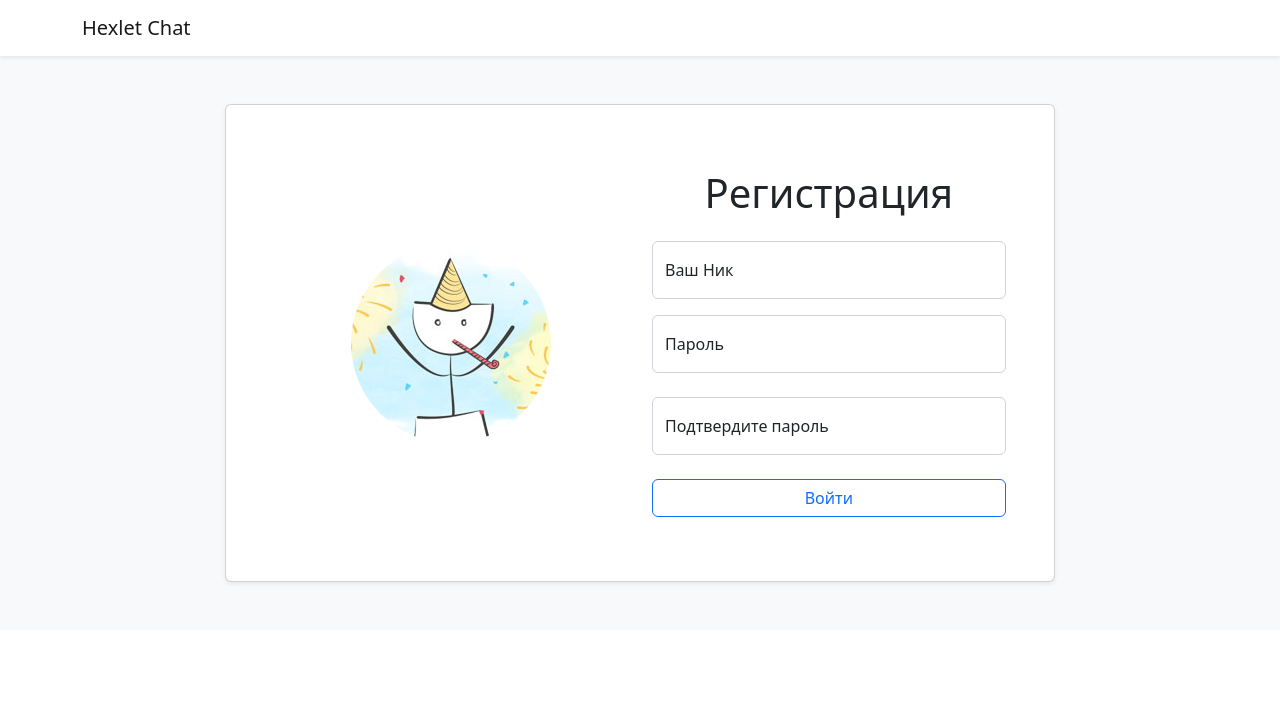
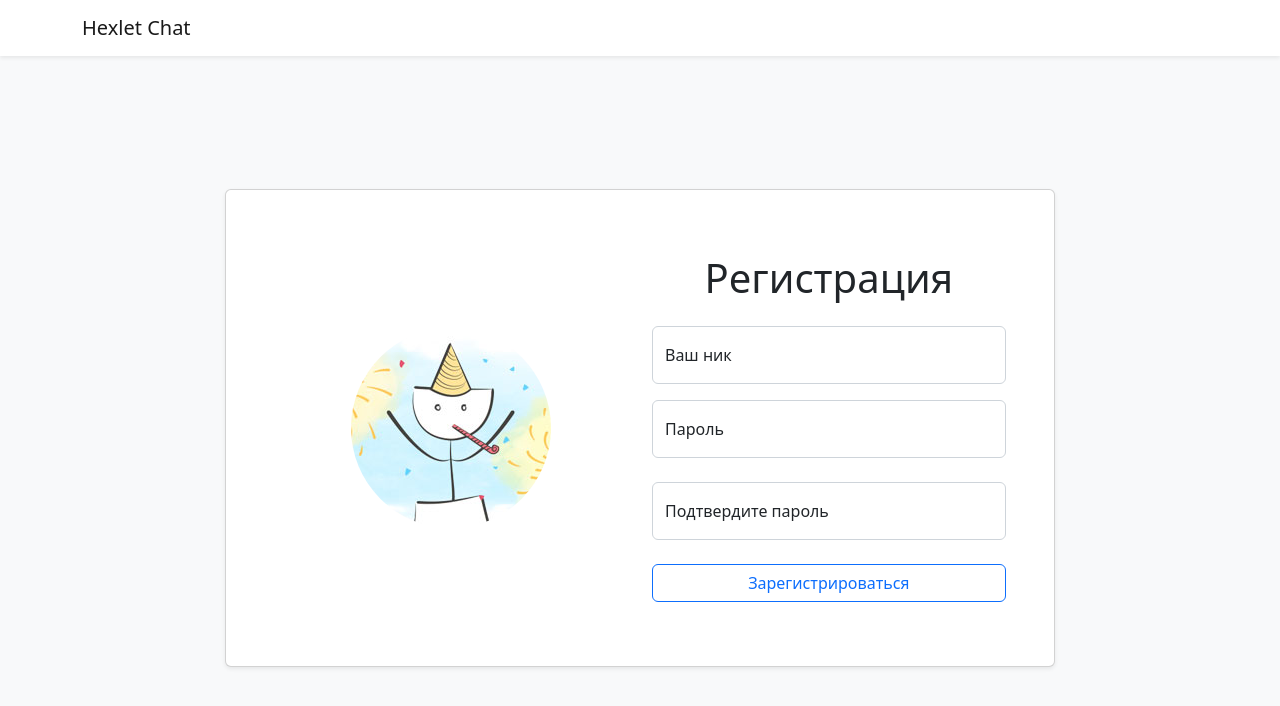
Before and after one commit to ivan-fedoroff/frontend-project-lvl4, a React (Create React App) app in the folder frontend/: page /signup in a window 1280 px wide. Shown: the top 706 px of the page. Built offline with nearby package versions, Linux system fonts and the light colour scheme; no server answers.

Commit message:
add i18next

```diff
--- a/frontend/package.json
+++ b/frontend/package.json
@@ -11,9 +11,11 @@
     "axios": "^1.3.4",
     "bootstrap": "^5.2.3",
     "formik": "^2.2.9",
+    "i18next": "^22.4.14",
     "react": "^18.2.0",
     "react-bootstrap": "^2.7.2",
     "react-dom": "^18.2.0",
+    "react-i18next": "^12.2.0",
     "react-redux": "^8.0.5",
     "react-router-dom": "^6.8.2",
     "react-scripts": "5.0.1",
--- a/frontend/src/App.js
+++ b/frontend/src/App.js
@@ -1,8 +1,9 @@
 /* eslint-disable functional/no-expression-statements, consistent-return */
 
 import './App.css';
-import React, { useState, useMemo } from 'react';
+import React, { useState, useEffect, useMemo } from 'react';
 import { BrowserRouter, Routes, Route } from 'react-router-dom';
+
 import AuthContext from './Components/AuthContext';
 import NotFound from './Components/NotFound';
 import MainPage from './Components/MainPage';
@@ -20,6 +21,17 @@ const AuthProvider = ({ children }) => {
     setLoggedIn(false);
   };
 
+  useEffect(() => {
+    document.body.classList.add(
+      'h-100',
+      'bg-light',
+    );
+    const html = document.querySelector('html');
+    html.classList.add('h-100');
+    const root = document.getElementById('root');
+    root.classList.add('h-100');
+  });
+
   return (
     <AuthContext.Provider value={useMemo(() => ({ loggedIn, logIn, logOut }), [loggedIn])}>
       {children}
@@ -30,7 +42,7 @@ const AuthProvider = ({ children }) => {
 const App = () => (
   <AuthProvider>
     <BrowserRouter>
-      <div className="h-100 bg-light">
+      <div className="h-100">
         <Routes>
           <Route path="/" element={<Layout />}>
             <Route index element={<MainPage />} />
--- a/frontend/src/Components/AuthForm.jsx
+++ b/frontend/src/Components/AuthForm.jsx
@@ -5,6 +5,8 @@ import React, { useState } from 'react';
 import { useFormik } from 'formik';
 import { Button, Form, FloatingLabel } from 'react-bootstrap';
 import { useNavigate } from 'react-router-dom';
+import { useTranslation } from 'react-i18next';
+
 import useAuth from './useAuth';
 import routes from '../utils/routes';
 
@@ -13,6 +15,7 @@ const AuthForm = () => {
   const [errorText, setErrorText] = useState('');
   const navigate = useNavigate();
   const auth = useAuth();
+  const { t } = useTranslation();
 
   const formik = useFormik({
     initialValues: {
@@ -37,7 +40,7 @@ const AuthForm = () => {
         formik.setSubmitting(false);
         if (e.isAxiosError && e.response.status === 401) {
           setAuthFailed(true);
-          setErrorText('the username or password is incorrect');
+          setErrorText(t('feedback.errorAuth'));
           return errorText;
         }
         setErrorText(e.message);
@@ -47,16 +50,16 @@ const AuthForm = () => {
 
   return (
     <Form className="col-12 col-md-6 mt-3 mt-mb-0" onSubmit={formik.handleSubmit}>
-      <h1 className="text-center mb-4">Войти</h1>
+      <h1 className="text-center mb-4">{t('main.signin')}</h1>
       <fieldset disabled={formik.isSubmitting}>
         <FloatingLabel
           controlId="username"
-          label="Ваш Ник"
+          label={t('forms.username')}
           className="mb-3"
         >
           <Form.Control
             type="text"
-            placeholder="Ваш Ник"
+            placeholder={t('forms.username')}
             isInvalid={authFailed}
             required
             onChange={formik.handleChange}
@@ -66,12 +69,12 @@ const AuthForm = () => {
 
         <FloatingLabel
           controlId="password"
-          label="Пароль"
+          label={t('forms.password')}
           className="mb-4"
         >
           <Form.Control
             type="password"
-            placeholder="Пароль"
+            placeholder={t('forms.password')}
             isInvalid={authFailed}
             required
             onChange={formik.handleChange}
@@ -79,7 +82,7 @@ const AuthForm = () => {
           />
           <Form.Control.Feedback type="invalid">{errorText}</Form.Control.Feedback>
         </FloatingLabel>
-        <Button variant="outline-primary" className="w-100 mb-3" type="submit">Войти</Button>
+        <Button variant="outline-primary" className="w-100 mb-3" type="submit">{t('buttons.signin')}</Button>
       </fieldset>
     </Form>
   );
--- a/frontend/src/Components/AuthPage.jsx
+++ b/frontend/src/Components/AuthPage.jsx
@@ -2,10 +2,15 @@ import { Link, Outlet } from 'react-router-dom';
 import {
   Container, Row, Col, Card,
 } from 'react-bootstrap';
+import { useTranslation } from 'react-i18next';
+
 import AuthForm from './AuthForm';
 import enterLogo from '../images/authPageLogo.jpeg';
 
-const AuthPage = () => (
+const AuthPage = () => {
+  const { t } = useTranslation();
+
+  return (
     <>
       <Container fluid className="h-100 py-5">
         <Row className="justify-content-center align-content-center h-100">
@@ -19,8 +24,8 @@ const AuthPage = () => (
               </Card.Body>
               <Card.Footer className="p-4">
                 <div className="text-center">
-                <span>Нет аккаунта? </span>
-                <Link to="/signup">Регистрация</Link>
+                  <span>{t('main.footer')}</span>
+                  <Link to="/signup">{t('main.signup')}</Link>
                 </div>
               </Card.Footer>
             </Card>
@@ -29,7 +34,7 @@ const AuthPage = () => (
       </Container>
       <Outlet />
     </>
-
   );
+};
 
 export default AuthPage;
--- a/frontend/src/Components/Chat.jsx
+++ b/frontend/src/Components/Chat.jsx
@@ -5,6 +5,8 @@ import axios from 'axios';
 import React, { useEffect, useState } from 'react';
 import { useSelector, useDispatch } from 'react-redux';
 import { Container, Row, Col } from 'react-bootstrap';
+import { useTranslation } from 'react-i18next';
+
 import socket from '../utils/socket';
 import routes from '../utils/routes';
 import MessageForm from './MessageForm';
@@ -17,6 +19,7 @@ import { actions as messagesActions, selectors as msgsSelectors } from '../slice
 import { actions as channelsActions, selectors as channelsSelectors } from '../slices/channelsSlice';
 
 const Chat = () => {
+  const { t } = useTranslation();
   const [curChannelId, setCurChannelId] = useState(null);
   const currentChannel = useSelector((state) => channelsSelectors.selectById(state, curChannelId));
   const chatHeader = currentChannel ? currentChannel.name : 'default';
@@ -65,7 +68,7 @@ const Chat = () => {
       <Row className="h-100 bg-white flex-md-row">
         <Col md="2" className="col-4 border-end px-0 bg-light flex-column h-100 d-flex">
           <div className="d-flex mt-1 justify-content-between mb-2 ps-4 pe-2 p-4">
-            <b>Каналы</b>
+            <b>{t('main.channels')}</b>
             <button className="p-o text-primary btn btn-group-vertical" type="button" onClick={() => showModal('adding')}>
               <svg xmlns="http://www.w3.org/2000/svg" viewBox="0 0 16 16" width="20" height="20" fill="currentColor">
                 <path d="M14 1a1 1 0 0 1 1 1v12a1 1 0 0 1-1 1H2a1 1 0 0 1-1-1V2a1 1 0 0 1 1-1h12zM2 0a2 2 0 0 0-2 2v12a2 2 0 0 0 2 2h12a2 2 0 0 0 2-2V2a2 2 0 0 0-2-2H2z" />
@@ -91,8 +94,7 @@ const Chat = () => {
                 </b>
               </p>
               <span className="text-muted">
-                {curChannelMsgs.length}
-                &nbsp;сообщений
+                {t('chatHeaderMsgs.msg', { count: curChannelMsgs.length })}
               </span>
             </div>
             <Messages curChannelId={curChannelId} />
--- a/frontend/src/Components/Layout.jsx
+++ b/frontend/src/Components/Layout.jsx
@@ -3,11 +3,13 @@
 import React from 'react';
 import { Link, Outlet, useNavigate } from 'react-router-dom';
 import { Button } from 'react-bootstrap';
+import { useTranslation } from 'react-i18next';
 import useAuth from './useAuth';
 
 const Layout = () => {
   const auth = useAuth();
   const navigate = useNavigate();
+  const { t } = useTranslation();
 
   const handleClick = () => {
     auth.logOut();
@@ -19,7 +21,7 @@ const Layout = () => {
       <nav className="shadow-sm navbar navbar-expand-lg navbar-light bg-white">
         <div className="container">
           <Link className="navbar-brand" to="/">Hexlet Chat</Link>
-          {auth.loggedIn ? <Button variant="primary" onClick={handleClick}>Выйти</Button> : null}
+          {auth.loggedIn ? <Button variant="primary" onClick={handleClick}>{t('buttons.logout')}</Button> : null}
         </div>
       </nav>
       <Outlet />
--- a/frontend/src/Components/MessageForm.jsx
+++ b/frontend/src/Components/MessageForm.jsx
@@ -4,6 +4,7 @@ functional/no-conditional-statements, consistent-return */
 import React, { useState, useRef, useEffect } from 'react';
 import { useFormik } from 'formik';
 import { Form, InputGroup } from 'react-bootstrap';
+import { useTranslation } from 'react-i18next';
 
 import socket from '../utils/socket';
 
@@ -11,6 +12,7 @@ const MessageForm = ({ curChannelId }) => {
   const [btnBlocked, setBlocked] = useState(false);
   const [error, setError] = useState(false);
   const username = localStorage.getItem('username');
+  const { t } = useTranslation();
 
   const inputRef = useRef();
   useEffect(() => {
@@ -46,7 +48,7 @@ const MessageForm = ({ curChannelId }) => {
             className="border-0 p-0 ps-2"
             name="body"
             aria-label="Новое сообщение"
-            placeholder="Введите сообщение..."
+            placeholder={t('forms.message')}
             ref={inputRef}
             onChange={formik.handleChange}
             value={formik.values.body}
@@ -58,9 +60,9 @@ const MessageForm = ({ curChannelId }) => {
                 d="M15 2a1 1 0 0 0-1-1H2a1 1 0 0 0-1 1v12a1 1 0 0 0 1 1h12a1 1 0 0 0 1-1V2zM0 2a2 2 0 0 1 2-2h12a2 2 0 0 1 2 2v12a2 2 0 0 1-2 2H2a2 2 0 0 1-2-2V2zm4.5 5.5a.5.5 0 0 0 0 1h5.793l-2.147 2.146a.5.5 0 0 0 .708.708l3-3a.5.5 0 0 0 0-.708l-3-3a.5.5 0 1 0-.708.708L10.293 7.5H4.5z"
               />
             </svg>
-            <span className="visually-hidden">Отправить</span>
+            <span className="visually-hidden">{t('labels.send')}</span>
           </button>
-          {error ? <div className="text-danger">Проблемы с сетью, попробуйте позже</div> : null}
+          {error ? <div className="text-danger">{t('feedback.errorNetwork')}</div> : null}
         </InputGroup>
       </Form>
     </div>
--- a/frontend/src/Components/RegForm.jsx
+++ b/frontend/src/Components/RegForm.jsx
@@ -7,26 +7,29 @@ import { useNavigate } from 'react-router-dom';
 import { useFormik } from 'formik';
 import * as Yup from 'yup';
 import { Button, Form, FloatingLabel } from 'react-bootstrap';
+import { useTranslation } from 'react-i18next';
+
 import routes from '../utils/routes';
 import useAuth from './useAuth';
-
-const regSchema = Yup.object().shape({
-  username: Yup.string()
-    .required()
-    .min(3, 'От трех до 20 символов')
-    .max(20, 'От трех до 20 символов'),
-  password: Yup.string()
-    .required()
-    .min(6, 'Не менее 6 символов'),
-  confirmPassword: Yup.mixed()
-    .required()
-    .oneOf([Yup.ref('password'), null], 'Пароли должны совпадать'),
-});
 
 const RegForm = () => {
   const [networkError, setNetworkError] = useState(false);
   const auth = useAuth();
   const navigate = useNavigate();
+  const { t } = useTranslation();
+
+  const regSchema = Yup.object().shape({
+    username: Yup.string()
+      .required()
+      .min(3, t('feedback.errorNameLength'))
+      .max(20, t('feedback.errorNameLength')),
+    password: Yup.string()
+      .required()
+      .min(6, t('feedback.errorPassword')),
+    confirmPassword: Yup.mixed()
+      .required()
+      .oneOf([Yup.ref('password'), null], t('feedback.errorPassConf')),
+  });
 
   const formik = useFormik({
     initialValues: {
@@ -51,9 +54,8 @@ const RegForm = () => {
         navigate('/');
         auth.logIn();
       } catch (e) {
-        console.log(e);
         if (e.response.status === 409) {
-          formik.errors.username = 'Такой пользователь уже существует';
+          formik.errors.username = t('feedback.errorNameDouble');
           formik.touched.username = true;
         } else {
           setNetworkError(e.message);
@@ -64,15 +66,15 @@ const RegForm = () => {
 
   return (
     <Form className="col-12 col-md-6 mt-3 mt-mb-0" onSubmit={formik.handleSubmit}>
-      <h1 className="text-center mb-4">Регистрация</h1>
+      <h1 className="text-center mb-4">{t('main.signup')}</h1>
       <FloatingLabel
         controlId="username"
-        label="Ваш Ник"
+        label={t('forms.username')}
         className="mb-3"
       >
         <Form.Control
           type="text"
-          placeholder="Ваш Ник"
+          placeholder={t('forms.username')}
           required
           isInvalid={formik.touched.username && formik.errors.username}
           onBlur={formik.handleBlur}
@@ -84,12 +86,12 @@ const RegForm = () => {
 
       <FloatingLabel
         controlId="password"
-        label="Пароль"
+        label={t('forms.password')}
         className="mb-4"
       >
         <Form.Control
           type="password"
-          placeholder="Пароль"
+          placeholder={t('forms.password')}
           required
           isInvalid={formik.touched.password && formik.errors.password}
           onBlur={formik.handleBlur}
@@ -100,12 +102,12 @@ const RegForm = () => {
       </FloatingLabel>
       <FloatingLabel
         controlId="confirmPassword"
-        label="Подтвердите пароль"
+        label={t('forms.confirmPass')}
         className="mb-4"
       >
         <Form.Control
           type="password"
-          placeholder="Подтвердите пароль"
+          placeholder={t('forms.confirmPass')}
           required
           isInvalid={formik.touched.confirmPassword && formik.errors.confirmPassword}
           onBlur={formik.handleBlur}
@@ -115,7 +117,7 @@ const RegForm = () => {
         <Form.Control.Feedback tooltip type="invalid">{formik.errors.confirmPassword}</Form.Control.Feedback>
       </FloatingLabel>
       {networkError ? <div>{networkError}</div> : null}
-      <Button variant="outline-primary" className="w-100 mb-3" type="submit">Войти</Button>
+      <Button variant="outline-primary" className="w-100 mb-3" type="submit">{t('buttons.signup')}</Button>
     </Form>
   );
 };
--- a/frontend/src/index.js
+++ b/frontend/src/index.js
@@ -6,13 +6,30 @@ import 'bootstrap/dist/css/bootstrap.min.css';
 import App from './App';
 import reportWebVitals from './reportWebVitals';
 import { Provider } from 'react-redux';
+import i18n from 'i18next';
+import { I18nextProvider, initReactI18next } from 'react-i18next';
 import store from './slices/index';
+import ru from './locales/ru';
+
+
+i18n
+  .use(initReactI18next)
+  .init({
+    resources: { ru },
+    lng: 'ru',
+    fallbackLng: 'ru',
+    interpolation: {
+      escapeValue: false,
+    },
+  });
 
 const root = ReactDOM.createRoot(document.getElementById('root'));
 root.render(
   <Provider store={store}>
     <React.StrictMode>
-      <App />
+      <I18nextProvider i18n={i18n}>
+        <App />
+      </I18nextProvider>
     </React.StrictMode>
   </Provider>,
 );
--- /dev/null
+++ b/frontend/src/locales/ru.js
@@ -0,0 +1,37 @@
+export default {
+  translation: {
+    buttons: {
+      signin: 'Войти',
+      signup: 'Зарегистрироваться',
+      logout: 'Выйти',
+    },
+    main: {
+      signup: 'Регистрация',
+      signin: 'Войти',
+      channels: 'Каналы',
+      footer: 'Нет аккаунта? ',
+    },
+    forms: {
+      username: 'Ваш ник',
+      password: 'Пароль',
+      confirmPass: 'Подтвердите пароль',
+      message: 'Введите сообщение...',
+    },
+    feedback: {
+      errorNameLength: 'От 3 до 20 символов',
+      errorPassword: 'Не менее 6 символов',
+      errorNameDouble: 'Такой пользователь уже существует',
+      errorNetwork: 'Ошибка сети',
+      errorPassConf: 'Пароли должны совпадать',
+      errorAuth: 'the username or password is incorrect',
+    },
+    chatHeaderMsgs: {
+      msg_one: '{{count}} сообщение',
+      msg_few: '{{count}} сообщения',
+      msg_many: '{{count}} сообщений',
+    },
+    labels: {
+      send: 'Отправить',
+    },
+  },
+};
```
Also changed, not shown: 1 other file (tests, documents, lock files or other folders). Lines whose indentation alone changed are shown as unchanged.
